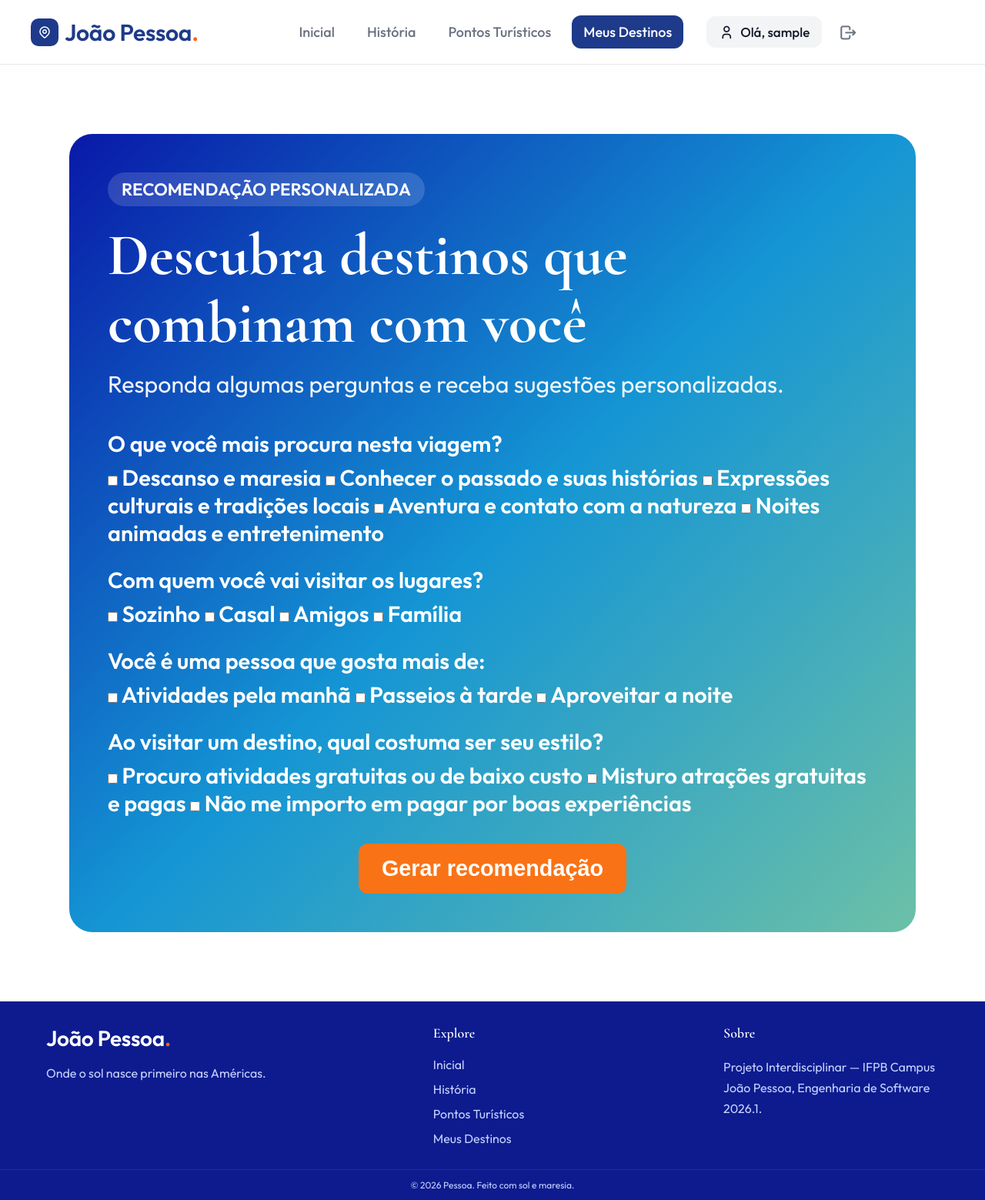
After one commit to jmanoeldev/Vem-pra-Jampa, a Flask app: page /meus-destinos in a window 1280 px wide. The commit adds this page. Shown: the whole page at 77% size. Run offline with Flask 3, Linux system fonts and the light colour scheme; the visitor is signed in with stand-in values (Sample User, id 1).

Commit message:
feat/ criação do algoritmo de recomendação

```diff
--- a/app/routes.py
+++ b/app/routes.py
@@ -1,6 +1,7 @@
 from flask import render_template, request, redirect, url_for, flash, session
 from app import app
 from app.utils import ler_pontos, ler_comentarios, escrever_comentario, editar_comentario, excluir_comentario
+from app.recomendacao import recomendar
 
 @app.route("/")
 def index():
@@ -108,3 +109,16 @@ def excluir_comentario_rota(ponto_id, comentario_id):
     excluir_comentario(comentario_id)
     flash('Comentário excluído com sucesso.', 'sucesso')
     return redirect(url_for('ponto_detalhe', ponto_id=ponto_id))
+
+@app.route('/meus-destinos', methods= ['GET', 'POST'])
+def destinos():
+    if request.method == 'POST':
+        objetivos = request.form.getlist('objetivo')
+        companhias = request.form.getlist('companhia')
+        periodos = request.form.getlist('periodo')
+        orcamentos = request.form.getlist('orcamento')
+
+        pontos = recomendar(objetivos, companhias, periodos, orcamentos)
+
+        return render_template('meus_destinos.html', pontos=pontos)
+    return render_template('meus_destinos.html', pontos=None)
--- a/app/utils.py
+++ b/app/utils.py
@@ -35,6 +35,9 @@ def ler_pontos():
                 # Converte as dicas textuais separadas por '|' em uma lista do Python
                 row['dicas'] = row['dicas'].split('|') if row['dicas'] else []
                 row['categoria'] = row['categoria'].split('|')
+                row['periodo'] = row['periodo'].split('|') if row['periodo'] else []
+                row['publico'] = row['publico'].split('|') if row['publico'] else []
+                row['custo'] = row['custo'].split('|') if row['custo'] else []
                 pontos.append(row)
     except FileNotFoundError:
         pass
--- /dev/null
+++ b/static/css/destinos.css
@@ -0,0 +1,416 @@
+/* =========================
+   PÁGINA MEUS DESTINOS
+========================= */
+
+.pagina-destinos {
+    min-height: calc(100vh - 8rem);
+    padding: 5rem 2rem;
+    --cor-primaria: #09157f;
+    --cor-secundaria: #f66b0e;
+    --cor-texto: #4d5c82;
+    --cor-titulo: #051144;
+    --cor-fundo: #fafafa;
+    --cor-card: #ffffff;
+    --cor-borda: #e8ebf5;
+
+    --sombra-card: 0 10px 30px rgba(0, 0, 0, 0.06);
+
+    --container-width: 1280px;
+    --radius-card: 28px;
+    --radius-pill: 999px;
+
+}
+
+
+
+/* =========================
+   ACESSO RESTRITO
+========================= */
+
+.acesso-restrito {
+    max-width: 80rem;
+    margin: 8rem auto;
+    text-align: center;
+}
+
+.badge-restrito {
+    display: inline-block;
+
+    padding: 0.8rem 1.8rem;
+
+    border-radius: 999px;
+
+    background-color: #fff2db;
+    color: #f97316;
+
+    font-size: 2.24rem;
+    font-weight: 600;
+
+    text-transform: uppercase;
+    letter-spacing: 0.05rem;
+}
+
+.acesso-restrito h1 {
+    margin-top: 2.5rem;
+
+    font-size: 9.6rem;
+    line-height: 1.1;
+
+    color: #091540;
+}
+
+.acesso-restrito h1 span {
+    color: #f97316;
+}
+
+.acesso-restrito p {
+    max-width: 60rem;
+
+    margin: 2rem auto 0;
+
+    font-size: 3.2rem;
+    line-height: 1.6;
+
+    color: #5d6785;
+}
+
+.acoes {
+    margin-top: 4rem;
+}
+
+.login-notice-button {
+    display: inline-flex;
+    align-items: center;
+    justify-content: center;
+
+    padding: 1.5rem 3rem;
+
+    border-radius: 1.2rem;
+
+    background-color: #f97316;
+
+    color: white;
+    text-decoration: none;
+
+    font-size: 2.88rem;
+    font-weight: 600;
+
+    transition: 0.3s;
+}
+
+.login-notice-button:hover {
+    transform: translateY(-2px);
+    opacity: 0.9;
+}
+
+/* =========================
+   FORMULÁRIO
+========================= */
+
+.recomendacao-section {
+    max-width: 110rem;
+
+    margin: 4rem auto;
+
+    padding: 5rem;
+
+    border-radius: 3rem;
+
+    background: linear-gradient(
+        135deg,
+        #0919a8,
+        #1495d4,
+        #6cc0a7
+    );
+
+    color: white;
+}
+
+.badge-personalizado {
+    display: inline-block;
+
+    padding: 0.8rem 1.8rem;
+
+    border-radius: 999px;
+
+    background-color: rgba(255,255,255,0.15);
+
+    font-size: 2.24rem;
+    font-weight: 600;
+
+    text-transform: uppercase;
+}
+
+.recomendacao-header h1 {
+    margin-top: 2rem;
+
+    font-size: 7.68rem;
+    line-height: 1.15;
+}
+
+.recomendacao-header p {
+    margin-top: 1.5rem;
+
+    font-size: 3.04rem;
+
+    opacity: 0.95;
+}
+
+.form-preferencias {
+    margin-top: 4rem;
+
+    display: grid;
+    gap: 2.5rem;
+}
+
+.pergunta {
+    display: flex;
+    flex-direction: column;
+    gap: 0.8rem;
+}
+
+.pergunta label {
+    font-size: 2.88rem;
+    font-weight: 600;
+}
+
+.pergunta select {
+    padding: 1.5rem;
+
+    border: none;
+    border-radius: 1.2rem;
+
+    background-color: white;
+
+    font-size: 2.56rem;
+    color: #333;
+
+    outline: none;
+}
+
+.btn-gerar {
+    width: fit-content;
+    justify-self: center;
+    margin-top: 1rem;
+
+    padding: 1.6rem 3rem;
+
+    border: none;
+    border-radius: 1.2rem;
+
+    background-color: #f97316;
+
+    color: white;
+
+    font-size: 2.88rem;
+    font-weight: 600;
+
+    cursor: pointer;
+
+    transition: 0.3s;
+}
+
+.btn-gerar:hover {
+    transform: translateY(-2px);
+}
+
+/* =========================
+   RESULTADO
+========================= */
+
+.resultado-recomendacao {
+    text-align: center;
+
+    margin-top: 6rem;
+    margin-bottom: 4rem;
+}
+
+.resultado-recomendacao h2 {
+    font-size: 6.4rem;
+
+    color: #091540;
+}
+
+.resultado-recomendacao p {
+    margin-top: 1rem;
+
+    font-size: 2.88rem;
+
+    color: #5d6785;
+}
+
+/* =========================
+   CARDS DE RECOMENDAÇÃO
+========================= */
+
+.cards-grid {
+    display: grid;
+
+    grid-template-columns: repeat(3, 1fr);
+
+    gap: 32px;
+}
+
+.tourist-card {
+    display: flex;
+    flex-direction: column;
+    background: var(--cor-card);
+    border: 1px solid var(--cor-borda);
+    border-radius: var(--radius-card);
+    overflow: hidden;
+
+    box-shadow: var(--sombra-card);
+
+    transition: 0.3s ease;
+}
+
+.tourist-card:hover {
+    transform: translateY(-6px);
+}
+
+.card-link {
+    display: inline-block;
+    margin-top: auto;
+    align-self: center;
+    padding: 10px 20px;
+    text-decoration: none;
+    background: var(--cor-primaria);  /* #09157f */
+    color: white;
+
+    border-radius: var(--radius-pill);
+
+    font-size: 2.24rem;
+    font-weight: 500;
+
+    transition: background 0.25s ease, transform 0.2s ease;
+}
+
+.card-link:hover {
+    background: #0f6fc8;
+    transform: translateX(3px);
+}
+
+.card-image-area {
+    height: 280px;
+    overflow: hidden;
+}
+
+.card-image {
+    height: 100%;
+    object-fit: cover;
+
+    transition: transform 0.5s ease;
+}
+
+.tourist-card:hover .card-image {
+    transform: scale(1.05);
+}
+
+.card-content {
+    padding: 28px;
+    display: flex;
+    flex-direction: column;
+    height: 70%;
+}
+
+.categorias {
+    display: flex;
+    flex-direction: row;
+    flex-wrap: wrap;
+}
+.categoria {
+    display: inline-block;
+    width: fit-content;
+    margin-right: 8px;
+    margin-bottom: 10px;
+
+    padding: 6px 14px;
+
+    background: #eef1fb;
+
+    border-radius: var(--radius-pill);
+
+    color: #60719c;
+
+    font-size: 1.92rem;
+    font-weight: 500;
+    text-transform: uppercase;
+}
+
+.card-title {
+    margin-top: 6px;
+    margin-bottom: 14px;
+    align-self: center;
+    font-family: 'Cormorant Garamond', serif;
+
+    color: var(--cor-titulo);
+
+    font-size: 4.32rem;
+    line-height: 1.15;
+}
+
+.card-description {
+    font-size: 2.24rem;
+    line-height: 1.8;
+}
+
+/* =========================
+   RESPONSIVIDADE
+========================= */
+
+
+@media (max-width: 700px) {
+
+    .acesso-restrito h1 {
+        font-size: 6.4rem;
+    }
+
+    .recomendacao-section {
+        padding: 2.5rem 1.8rem;
+    }
+
+    .recomendacao-header h1 {
+        font-size: 5.6rem;
+    }
+
+    .recomendacao-header p {
+        font-size: 2.4rem;
+    }
+
+    .resultado-recomendacao h2 {
+        font-size: 4.8rem;
+    }
+
+    .cards-grid {
+        grid-template-columns: 1fr;
+    }
+
+    .form-preferencias {
+        grid-template-columns: 1fr;
+        gap: 1.8rem;
+    }
+
+    .pergunta label {
+        font-size: 2.24rem;
+    }
+
+    .pergunta select {
+        width: 100%;
+        padding: 1.2rem;
+        font-size: 2.08rem;
+    }
+
+    .btn-gerar {
+        width: 100%;
+        padding: 1.4rem 2rem;
+        font-size: 2.4rem;
+    }
+}
+
+@media (max-width: 1100px) {
+
+    .cards-grid {
+        grid-template-columns: repeat(2, 1fr);
+    }
+
+}
--- a/templates/base.html
+++ b/templates/base.html
@@ -46,7 +46,7 @@
           class="navbar__link {% if request.endpoint == 'turistico' %}active{% endif %}">Pontos Turísticos</a>
         </li>
 
-        <li><a href="#"
+        <li><a href="{{ url_for('destinos')}}"
           class="navbar__link {% if request.endpoint == 'destinos' %}active{% endif %}">Meus Destinos</a>
         </li>
       </ul>
--- /dev/null
+++ b/templates/meus_destinos.html
@@ -0,0 +1,210 @@
+{% extends "base.html" %}
+
+{% block title %}Meus Destinos{% endblock %}
+
+{% block css_extra %}
+<link rel="stylesheet" href="{{ url_for('static', filename='css/destinos.css') }}">
+{% endblock %}
+
+{% block content %}
+
+<div class="pagina-destinos">
+
+    {% if 'usuario' not in session %}
+
+    <section class="acesso-restrito">
+
+        <span class="badge-restrito">
+            Acesso restrito
+        </span>
+
+        <h1>
+            Faça login para ver <br>
+            <span>Meus Destinos</span>
+        </h1>
+
+        <p>
+            Descubra recomendações personalizadas de acordo com o seu perfil de viagem.
+        </p>
+
+        <div class="acoes">
+            <a href="{{ url_for('auth.login') }}" class="login-notice-button">
+                Entrar ou criar conta
+            </a>
+        </div>
+
+    </section>
+
+    {% else %}
+
+    <section class="recomendacao-section">
+
+        <div class="recomendacao-header">
+
+            <span class="badge-personalizado">
+                Recomendação personalizada
+            </span>
+
+            <h1>
+                Descubra destinos que combinam com você
+            </h1>
+
+            <p>
+                Responda algumas perguntas e receba sugestões personalizadas.
+            </p>
+
+        </div>
+
+        <form method="POST" action="{{ url_for('destinos') }}" class="form-preferencias">
+
+            <!-- Pergunta 1 -->
+            <div class="pergunta">
+                <label class="pergunta-titulo">O que você mais procura nesta viagem?</label>
+                <div class="opcoes-checkbox">
+                    <label class="opcao-checkbox">
+                        <input type="checkbox" name="objetivo" value="Praia">
+                        Descanso e maresia
+                    </label>
+                    <label class="opcao-checkbox">
+                        <input type="checkbox" name="objetivo" value="Histórico">
+                        Conhecer o passado e suas histórias
+                    </label>
+                    <label class="opcao-checkbox">
+                        <input type="checkbox" name="objetivo" value="Cultural">
+                        Expressões culturais e tradições locais
+                    </label>
+                    <label class="opcao-checkbox">
+                        <input type="checkbox" name="objetivo" value="Natural">
+                        Aventura e contato com a natureza
+                    </label>
+                    <label class="opcao-checkbox">
+                        <input type="checkbox" name="objetivo" value="Vida Noturna">
+                        Noites animadas e entretenimento
+                    </label>
+                </div>
+            </div>
+
+            <!-- Pergunta 2 -->
+            <div class="pergunta">
+                <label class="pergunta-titulo">Com quem você vai visitar os lugares?</label>
+                <div class="opcoes-checkbox">
+                    <label class="opcao-checkbox">
+                        <input type="checkbox" name="companhia" value="sozinho">
+                        Sozinho
+                    </label>
+                    <label class="opcao-checkbox">
+                        <input type="checkbox" name="companhia" value="casal">
+                        Casal
+                    </label>
+                    <label class="opcao-checkbox">
+                        <input type="checkbox" name="companhia" value="amigos">
+                        Amigos
+                    </label>
+                    <label class="opcao-checkbox">
+                        <input type="checkbox" name="companhia" value="familia">
+                        Família
+                    </label>
+                </div>
+            </div>
+
+            <!-- Pergunta 3 -->
+            <div class="pergunta">
+                <label class="pergunta-titulo">Você é uma pessoa que gosta mais de:</label>
+                <div class="opcoes-checkbox">
+                    <label class="opcao-checkbox">
+                        <input type="checkbox" name="periodo" value="manha">
+                        Atividades pela manhã
+                    </label>
+                    <label class="opcao-checkbox">
+                        <input type="checkbox" name="periodo" value="tarde">
+                        Passeios à tarde
+                    </label>
+                    <label class="opcao-checkbox">
+                        <input type="checkbox" name="periodo" value="noite">
+                        Aproveitar a noite
+                    </label>
+                </div>
+            </div>
+
+            <!-- Pergunta 4 -->
+            <div class="pergunta">
+                <label class="pergunta-titulo">Ao visitar um destino, qual costuma ser seu estilo?</label>
+                <div class="opcoes-checkbox">
+                    <label class="opcao-checkbox">
+                        <input type="checkbox" name="orcamento" value="baixo">
+                        Procuro atividades gratuitas ou de baixo custo
+                    </label>
+                    <label class="opcao-checkbox">
+                        <input type="checkbox" name="orcamento" value="medio">
+                        Misturo atrações gratuitas e pagas
+                    </label>
+                    <label class="opcao-checkbox">
+                        <input type="checkbox" name="orcamento" value="alto">
+                        Não me importo em pagar por boas experiências
+                    </label>
+                </div>
+            </div>
+
+            <button type="submit" class="btn-gerar">
+                Gerar recomendação
+            </button>
+
+        </form>
+
+    </section>
+
+    {% if pontos %}
+
+    <section class="resultado-recomendacao">
+
+        <h2>
+            Esses são os destinos que têm a sua cara
+        </h2>
+
+        <p>
+            Selecionamos algumas opções com base nas suas respostas.
+        </p>
+
+    </section>
+
+    <section class="cards-section">
+        <div class="cards-container">
+            <div class="cards-grid">
+                {% for ponto in pontos %}
+                <article class="tourist-card">
+
+                    <div class="card-image-area">
+                        <img src="{{ url_for('static', filename='images/' ~ ponto.card_img) }}"
+                            alt="{{ ponto.nome }}"
+                            class="card-image">
+                    </div>
+
+                    <div class="card-content">
+                        <div class="categorias">
+                            {% for cat in ponto.categoria %}
+                                <span class="categoria">{{ cat }}</span>
+                            {% endfor %}
+                        </div>
+
+                        <h3 class="card-title">{{ ponto.nome }}</h3>
+
+                        <p class="card-description">
+                            {{ ponto.resumo }}
+                        </p>
+
+                        <a href="{{ url_for('ponto_detalhe', ponto_id=ponto.id) }}" class="card-link">Ver detalhes &rsaquo;</a>
+                    </div>
+
+                </article>
+                {% endfor %}
+            </div>
+        </div>
+    </section>
+
+    {% endif %}
+
+    {% endif %}
+
+</div>
+
+{% endblock %}
```
Also changed, not shown: app/recomendacao.py (added, +37 -0 lines), data/pontos.csv (+21 -16 lines).
